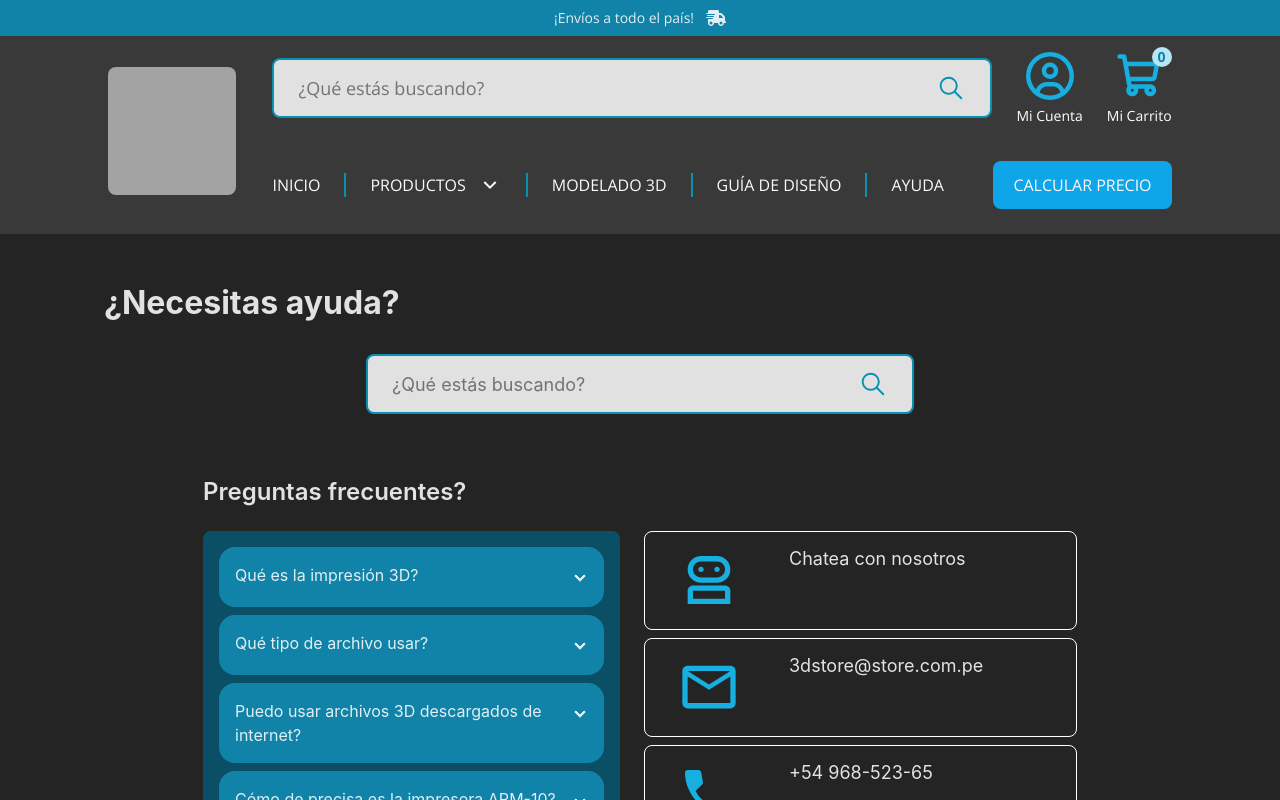
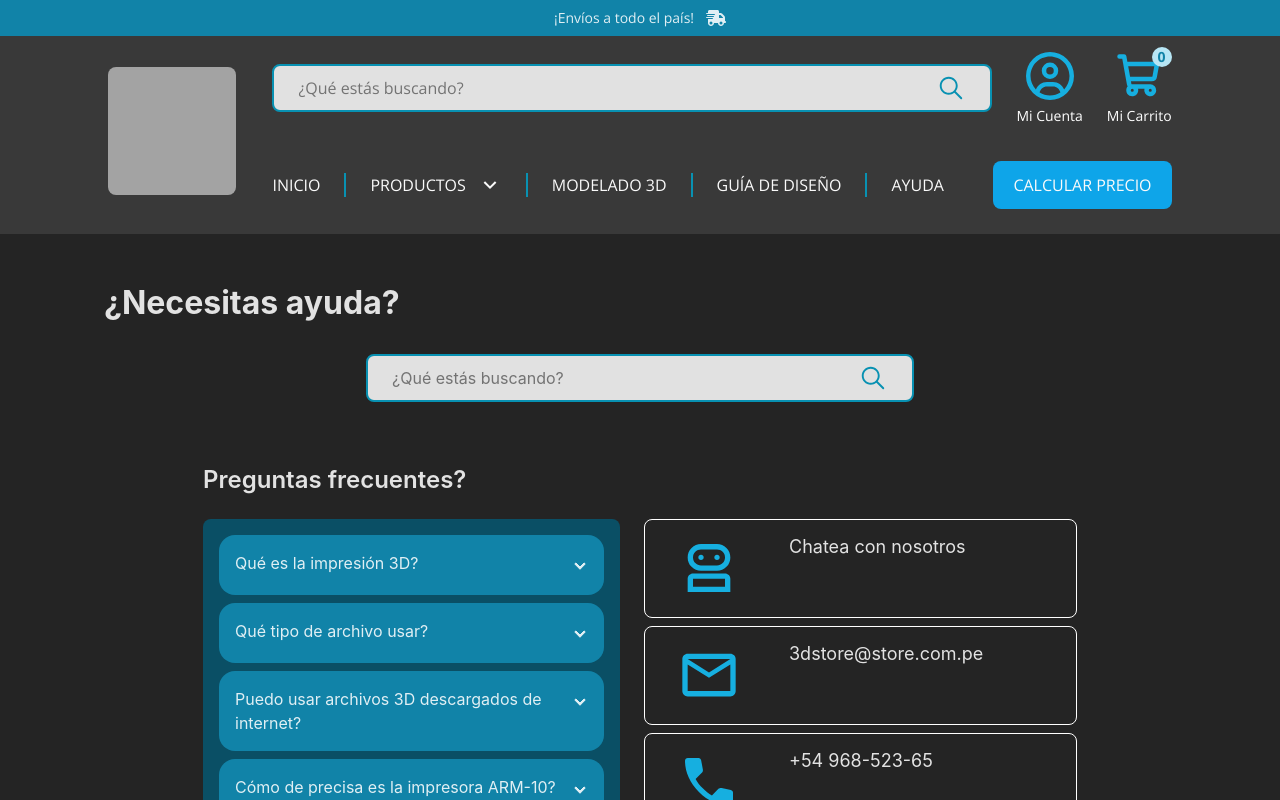
Before and after one commit to No-Country-simulation/s16-16-t-java-react, a React (Vite) app in the folder frontend/: page /ayuda in a window 1280 px wide. Shown: the top 800 px of the page. Built offline with nearby package versions, Linux system fonts and the light colour scheme.

Commit message:
style: fixed height of the searchInput

```diff
--- a/frontend/src/components/SearchInput.tsx
+++ b/frontend/src/components/SearchInput.tsx
@@ -18,12 +18,12 @@ function SearchInput() {
 
   return (
     <>
-      <div className="rounded-lg border-2 border-cyan-600 w-[720px] flex items-center bg-neutral-normal-hover">
+      <div className="rounded-lg border-2 border-cyan-600 w-[720px] h-12 flex items-center bg-neutral-normal-hover">
         <input
           type="text"
           onChange={handleChange}
           value={search}
-          className="rounded-lg pl-6 w-full h-14 font-normal leading-snu text-lg bg-neutral-normal-hover placeholder:text-neutral-500 text-neutral-darker border-none outline-none"
+          className="rounded-lg pl-6 w-full h-12 font-normal leading-snu text-md bg-transparent placeholder:text-neutral-500 text-neutral-darker border-none outline-none"
           placeholder="¿Qué estás buscando?"
         />
         {cleanInput &&
```
